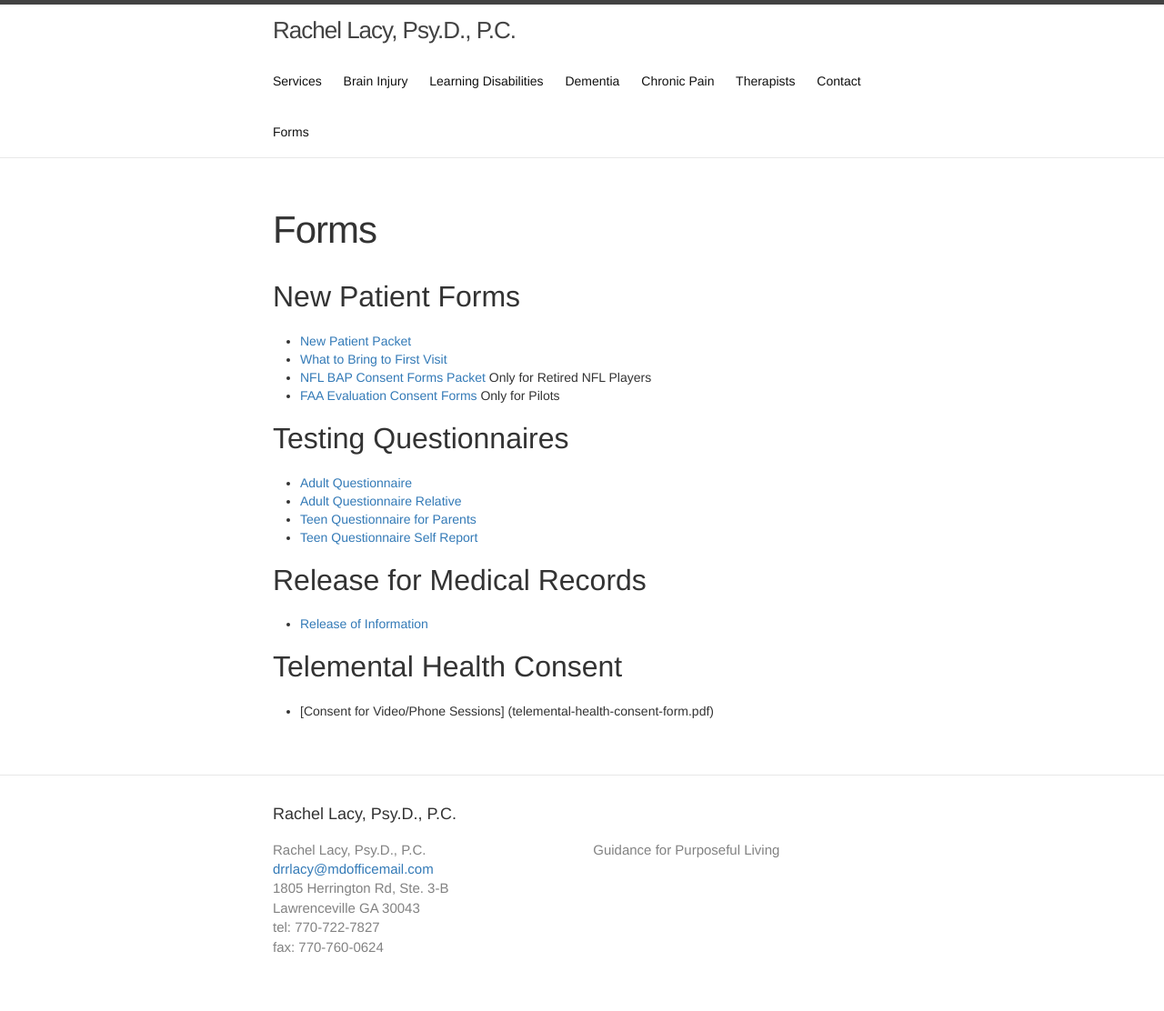
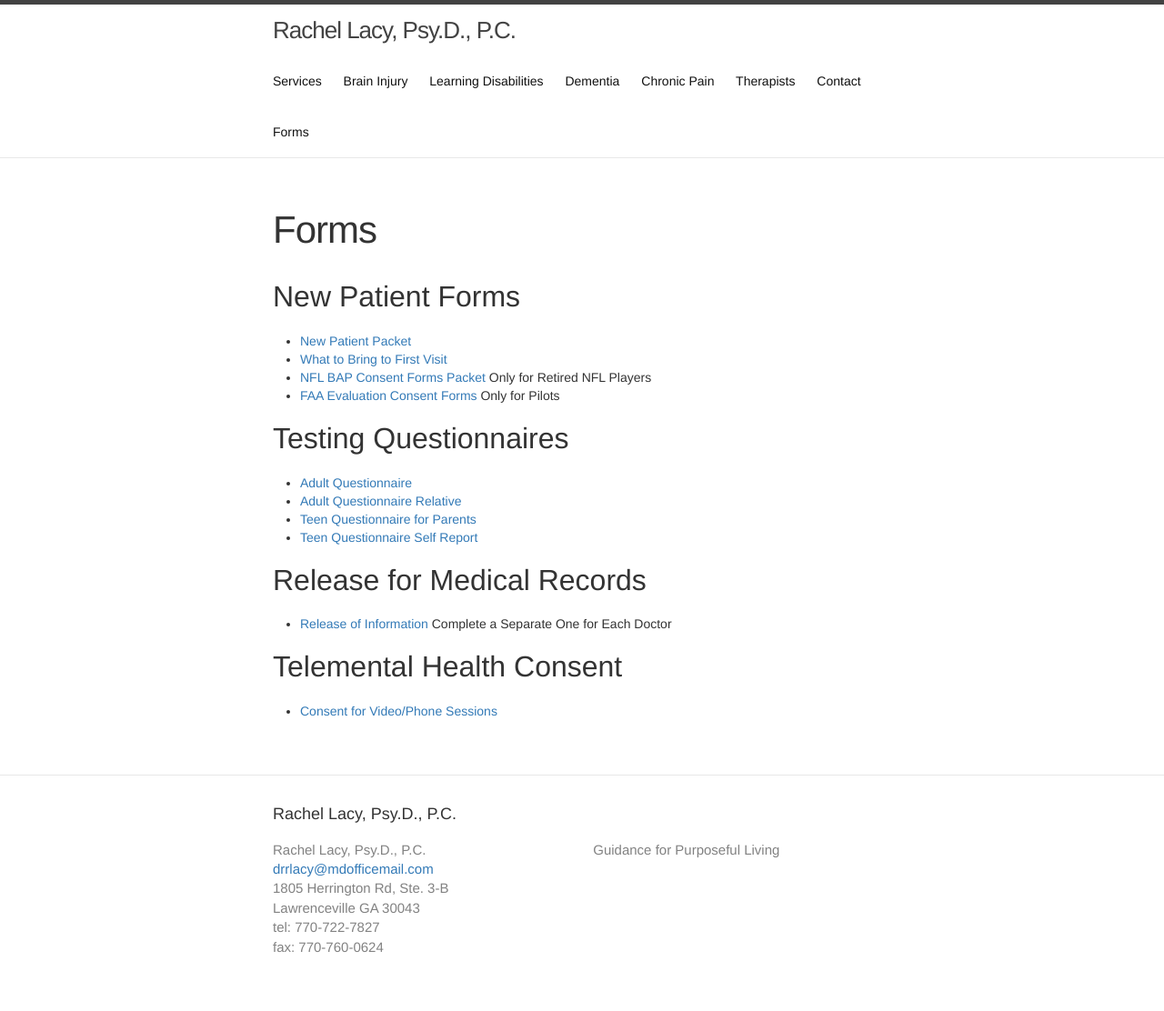
Before and after one commit to halcyon/renewedbrain.com, a Jekyll site: the page built from forms.md, in a window 1280 px wide. Shown: the whole page at 91% size. Built offline with Jekyll 4.4.1, drawn with Linux system fonts in a browser that asks for light colours.

Commit message:
add form

```diff
--- a/forms.md
+++ b/forms.md
@@ -17,7 +17,7 @@
 * [Teen Questionnaire Self Report](teen-questionnaire-self-report-2019.pdf)
 
 ## Release for Medical Records
-* [Release of Information](release-of-information-hr-2019.pdf)
+* [Release of Information](release-of-information-hr-2019.pdf) Complete a Separate One for Each Doctor
 
 ##  Telemental Health Consent
-* [Consent for Video/Phone Sessions] (telemental-health-consent-form.pdf)
+* [Consent for Video/Phone Sessions](telemental-health-consent-form.pdf)
```
